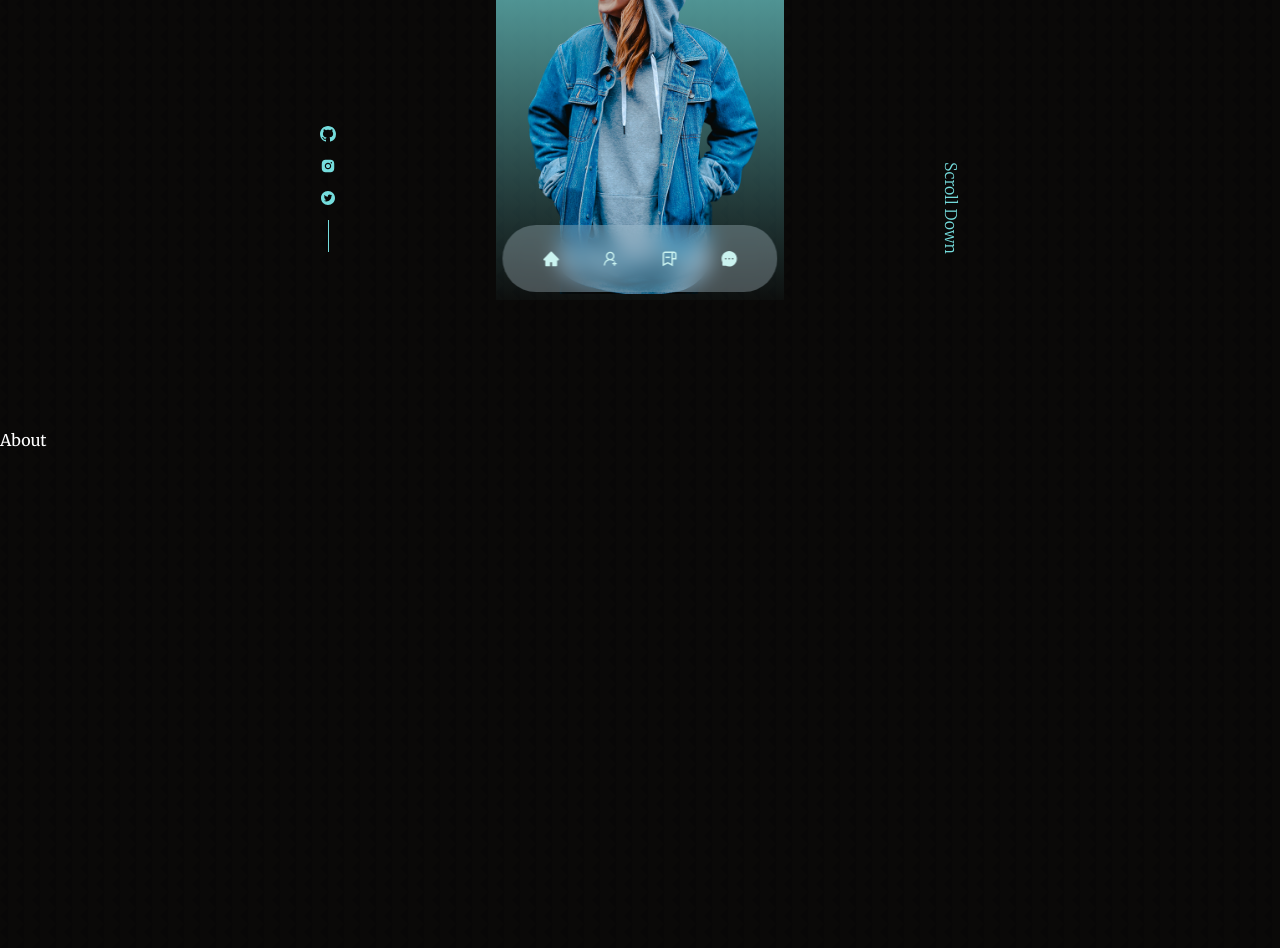
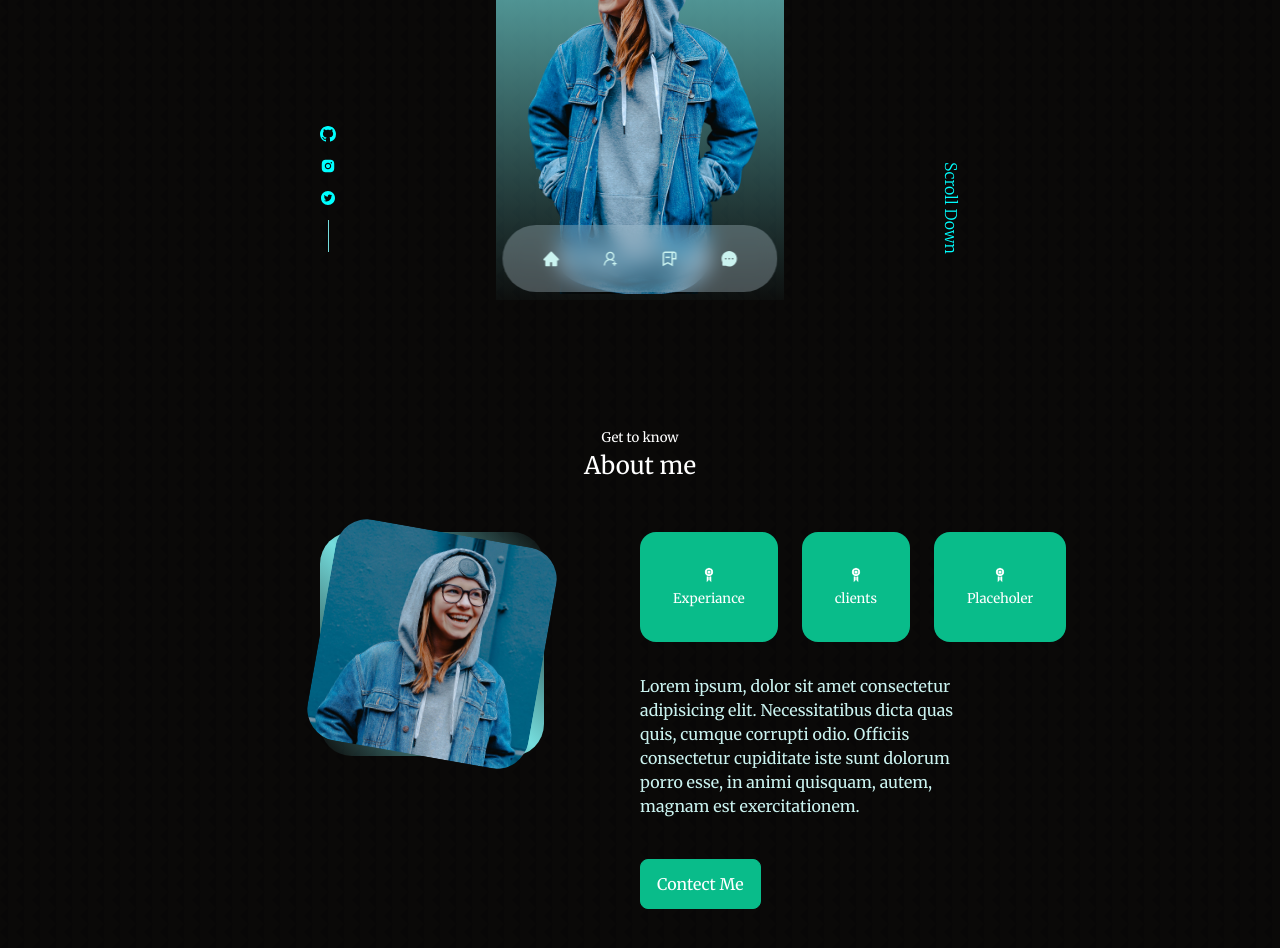
Before and after one commit to ansarjarvis/portfolio, a React (Create React App) app: page / in a window 1280 px wide. Shown: the part 500-1448 px from the top of the page. Built offline with nearby package versions, Linux system fonts and the light colour scheme.

Commit message:
add about section

```diff
--- a/src/components/about/About.jsx
+++ b/src/components/about/About.jsx
@@ -1,7 +1,47 @@
 import React from "react";
+import meImage from "../../assets/me-about.jpg";
+import { GiAchievement } from "react-icons/gi";
+import classes from "./About.module.css";
 
 const About = () => {
-  return <section id="about">About</section>;
+  return (
+    <section id="about">
+      <h5>Get to know</h5>
+      <h2>About me</h2>
+      <div className="container about__container">
+        <div className={classes.about__me}>
+          <div className={classes.about__me_image}>
+            <img src={meImage} alt="" />
+          </div>
+        </div>
+        <div className={classes.about__content}>
+          <div className={classes.about__cards}>
+            <article className={classes.about__card}>
+              <GiAchievement className="about__icon"></GiAchievement>
+              <h5>Experiance</h5>
+            </article>
+            <article className={classes.about__card}>
+              <GiAchievement className="about__icon"></GiAchievement>
+              <h5>clients</h5>
+            </article>
+            <article className={classes.about__card}>
+              <GiAchievement className="about__icon"></GiAchievement>
+              <h5>Placeholer</h5>
+            </article>
+          </div>
+          <p>
+            Lorem ipsum, dolor sit amet consectetur adipisicing elit.
+            Necessitatibus dicta quas quis, cumque corrupti odio. Officiis
+            consectetur cupiditate iste sunt dolorum porro esse, in animi
+            quisquam, autem, magnam est exercitationem.
+          </p>
+          <a href="#contect" className="btn btn-primary">
+            Contect Me
+          </a>
+        </div>
+      </div>
+    </section>
+  );
 };
 
 export default About;
--- /dev/null
+++ b/src/components/about/About.module.css
@@ -0,0 +1,68 @@
+.about__me {
+  width: 100%;
+  aspect-ratio: 1/1;
+  border-radius: 2rem;
+  background: linear-gradient(
+    45deg,
+    transparent,
+    var(--color-primary),
+    transparent
+  );
+  display: grid;
+  place-items: center;
+}
+
+.about__me_image {
+  border-radius: 2rem;
+  overflow: hidden;
+  transform: rotate(10deg);
+}
+.about__me_image:hover {
+  transform: rotate(0);
+  transition: all 500ms ease;
+}
+.about__cards {
+  display: grid;
+  grid-template-columns: repeat(3, 1fr);
+  gap: 1.5rem;
+}
+.about__card {
+  background-color: var(--color-bg-variant);
+  border: 1px solid transparent;
+  border-radius: 1rem;
+  padding: 2rem;
+  text-align: center;
+}
+
+.about__card:hover {
+  background-color: transparent;
+  border-color: var(--color-primary-variant);
+}
+
+.about__icon {
+  color: var(--color-primary);
+  font-size: 1.5rem;
+  margin-bottom: 1rem;
+}
+
+p {
+  margin: 2rem 0 2.6rem;
+  color: var(--color-light);
+}
+/*
+@media (max-width: 600px) {
+  .about__me {
+    width: 100%;
+    margin: 0 auto 3rem;
+  }
+  .about__cards {
+    grid-template-columns: 1fr 1fr;
+    gap: 1rem;
+  }
+  .about__content {
+    text-align: center;
+  }
+  p {
+    margin: 1.5rem 0;
+  }
+} */
--- a/src/components/header/Header.jsx
+++ b/src/components/header/Header.jsx
@@ -10,7 +10,7 @@ const Header = () => {
       <div className="container header__container">
         <h5>Hy ! I'm</h5>
         <h1>Mohammad Ansar</h1>
-        <h5 className={classes.text_light}>Fullstack MERN Developer</h5>
+        <h5 className={classes.text_light}>Full-stack MERN Developer</h5>
         <HeaderButton></HeaderButton>
         <div className={classes.me}>
           <img src={myImg} alt="me" />
--- a/src/components/header/Header.module.css
+++ b/src/components/header/Header.module.css
@@ -35,11 +35,11 @@
   }
 } */
 
-@media (max-width: 600px) {
+/* @media (max-width: 600px) {
   .header {
     height: 100vh;
   }
   .scroll__down {
     display: none;
   }
-}
+} */
--- a/src/index.css
+++ b/src/index.css
@@ -55,7 +55,7 @@ h1 {
 }
 
 a {
-  color: var(--color-primary);
+  color: var(--color-primary-variant);
   transition: all 500ms ease;
 }
 
@@ -66,8 +66,8 @@ a:hover {
 .btn {
   width: max-content;
   display: inline-block;
-  color: var(--color-primary);
-  border: 1px solid var(--color-primary);
+  color: var(--color-bg-variant);
+  border: 1px solid var(--color-bg-variant);
   padding: 0.75rem 1rem;
   border-radius: 0.5rem;
   cursor: pointer;
@@ -81,8 +81,13 @@ a:hover {
 }
 
 .btn-primary {
-  background-color: var(--color-primary);
-  color: var(--color-bg);
+  background-color: var(--color-bg-variant);
+  color: var(--color-white);
+}
+.btn-primary:hover {
+  color: white;
+  background-color: transparent;
+  border: 1px solid var(--color-primary-variant);
 }
 
 img {
@@ -101,6 +106,13 @@ img {
   height: 100%;
   position: relative;
 }
+
+.about__container {
+  display: grid;
+  grid-template-columns: 35% 50%;
+  gap: 15%;
+}
+
 section {
   margin-top: 8rem;
   height: 100vh;
@@ -127,7 +139,7 @@ section h5 {
   }
 } */
 
-@media (max-width: 600px) {
+/* @media (max-width: 600px) {
   .container {
     width: var(--container-width-sm);
   }
@@ -139,4 +151,4 @@ section h5 {
   h2 {
     font-size: 2rem;
   }
-}
+} */
```
